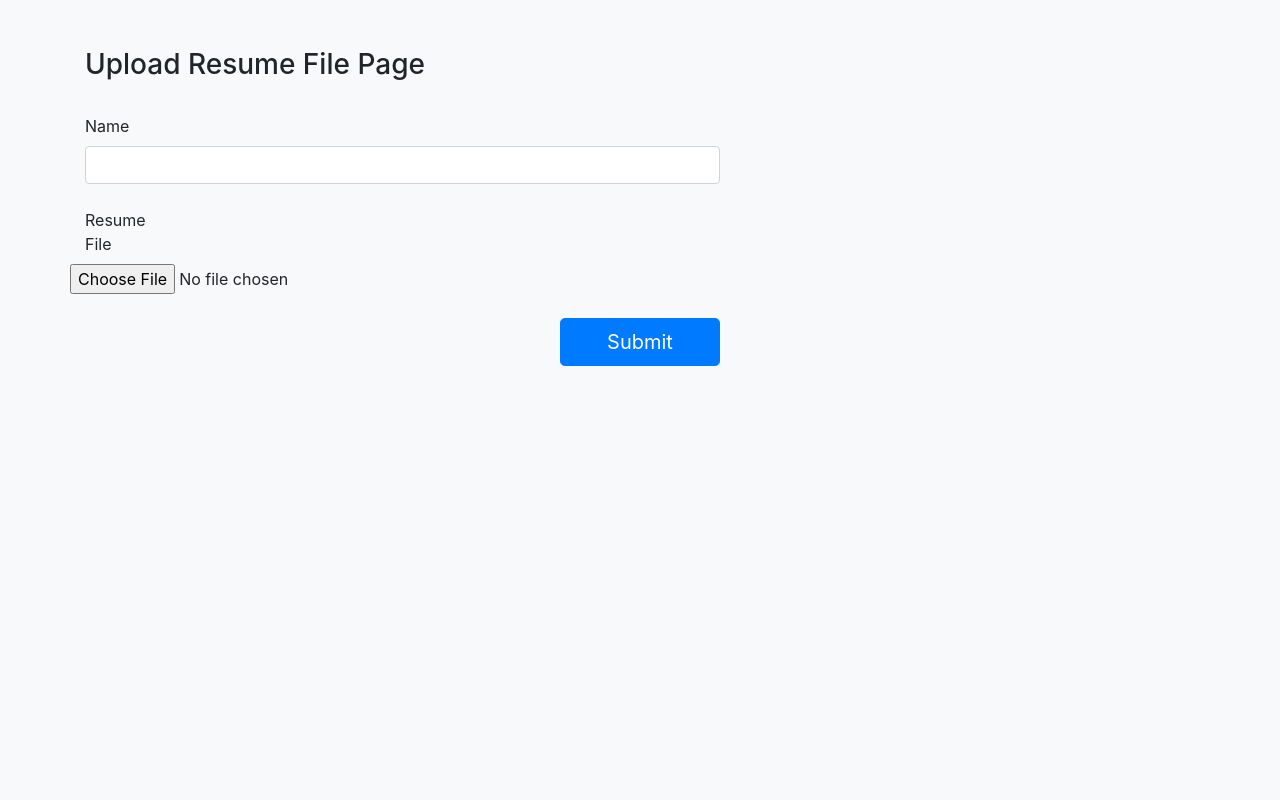
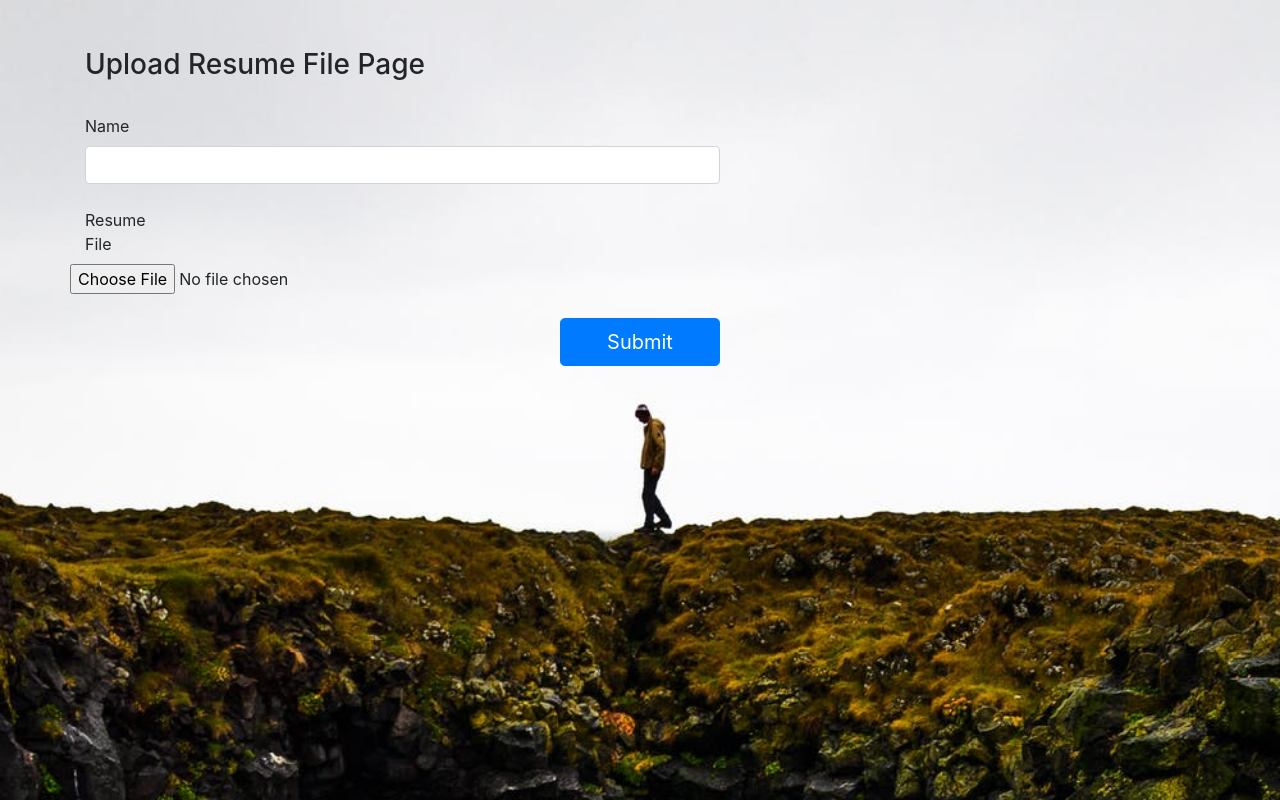
Before and after one commit to XiaoyanYang2008/IRS-MRS-F2M2HRSystem, a Flask app: page /uploadResumePage in a window 1280 px wide. Run offline with Flask 2, Linux system fonts and the light colour scheme; some libraries are stand-ins or nearby versions.

Commit message:
add background images

```diff
--- a/webapp/server.py
+++ b/webapp/server.py
@@ -29,6 +29,10 @@ def uploadFile(file):
 def index():
     return render_template('index.html')
 
+
+@app.route('/resources/<path:path>')
+def send_resources(path):
+    return send_from_directory('resources', path)
 
 @app.route('/createResumePage')
 def createResumePage():
--- a/webapp/templates/createResumePage.html
+++ b/webapp/templates/createResumePage.html
@@ -19,6 +19,8 @@
         user-select: none;
       }
 
+
+
       @media (min-width: 768px) {
         .bd-placeholder-img-lg {
           font-size: 3.5rem;
@@ -34,6 +36,8 @@
     </style>
 </head>
 <body class="bg-light">
+<div class="view"
+     style="background-image: url('/resources/pexels-photo-2936832.jpeg'); background-repeat: no-repeat; background-size: cover; background-position: top center;   background-attachment: fixed;">
 <div class="container">
     <div class="py-5 text-center">
 
--- a/webapp/templates/createResumePageResult.html
+++ b/webapp/templates/createResumePageResult.html
@@ -33,6 +33,8 @@
     </style>
 </head>
 <body class="bg-light">
+<div class="view"
+     style="background-image: url('/resources/pexels-photo-2936832.jpeg'); background-repeat: no-repeat; background-size: cover; background-position: top center;   background-attachment: fixed;">
 <div class="container">
     <div class="py-5 text-center">
 
@@ -55,6 +57,7 @@
         </div>
     </div>
 </div>
+</div>
 </body>
 <script crossorigin="anonymous"
         integrity="sha384-q8i/X+965DzO0rT7abK41JStQIAqVgRVzpbzo5smXKp4YfRvH+8abtTE1Pi6jizo"
--- a/webapp/templates/uploadResumePage.html
+++ b/webapp/templates/uploadResumePage.html
@@ -19,6 +19,14 @@
         user-select: none;
       }
 
+    html,
+    body,
+    header,
+    .view {
+      height: 100%;
+    }
+
+
       @media (min-width: 768px) {
         .bd-placeholder-img-lg {
           font-size: 3.5rem;
@@ -30,7 +38,9 @@
     </style>
 </head>
 <body class="bg-light">
-<div class="container">
+<div class="view"
+     style="background-image: url('/resources/pexels-photo-2936832.jpeg'); background-repeat: no-repeat; background-size: cover; background-position: top center;   background-attachment: fixed;">
+    <div class="container">
     <div class="py-5 text-center">
         <form method="post" name="uploadResume" action="/uploadResumeAction" enctype = "multipart/form-data">
             <div class="form-group">
@@ -73,6 +83,7 @@
         </form>
     </div>
 </div>
+</body>
 </div>
 </body>
 <script crossorigin="anonymous"
```
Also changed, not shown: webapp/templates/index.html (+10 -0 lines), webapp/templates/searchResumePage.html (+10 -0 lines), webapp/templates/searchResumePageResult.html (+13 -1 lines), webapp/resources/pexels-photo-2936832.jpeg (added).
